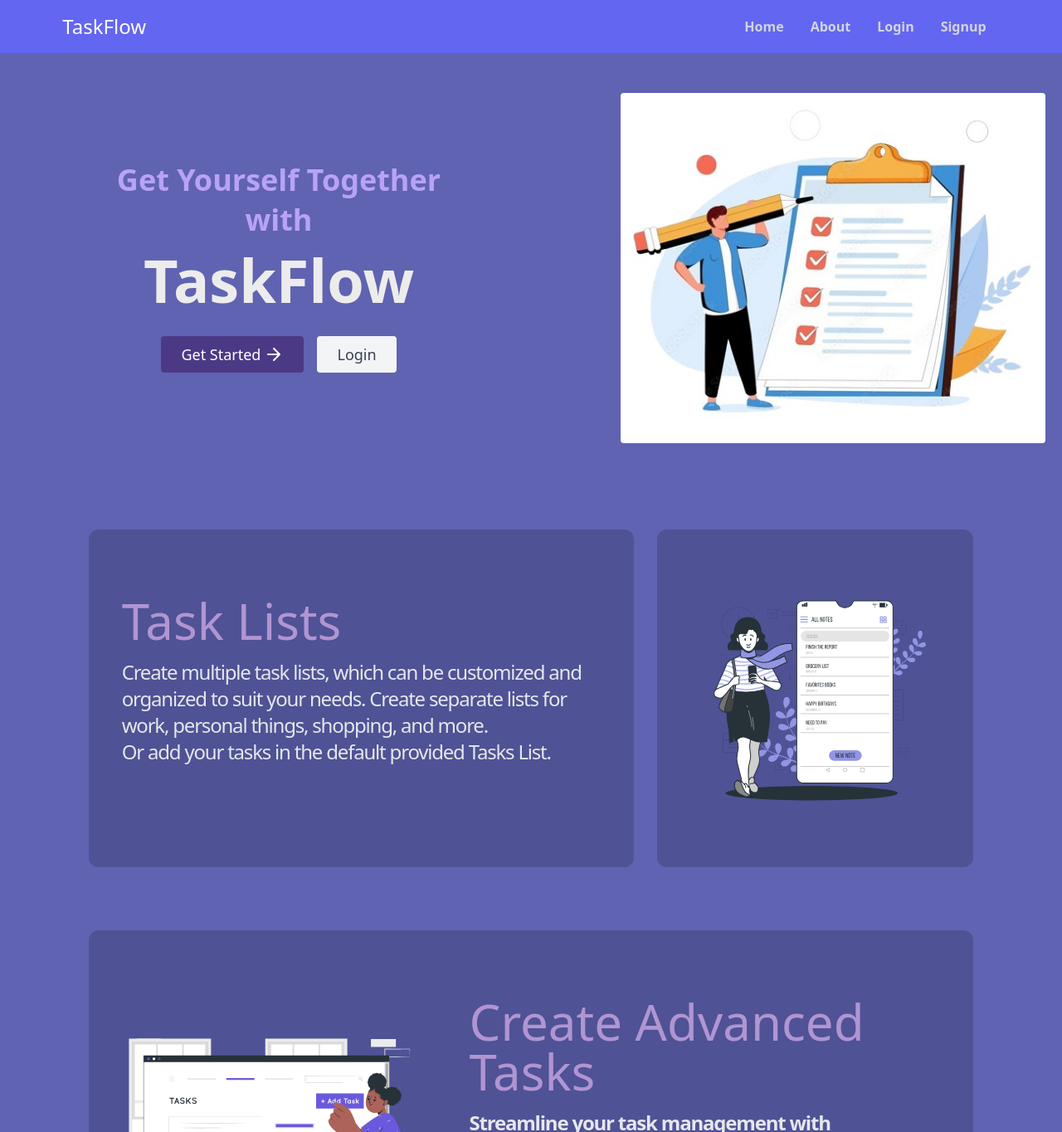
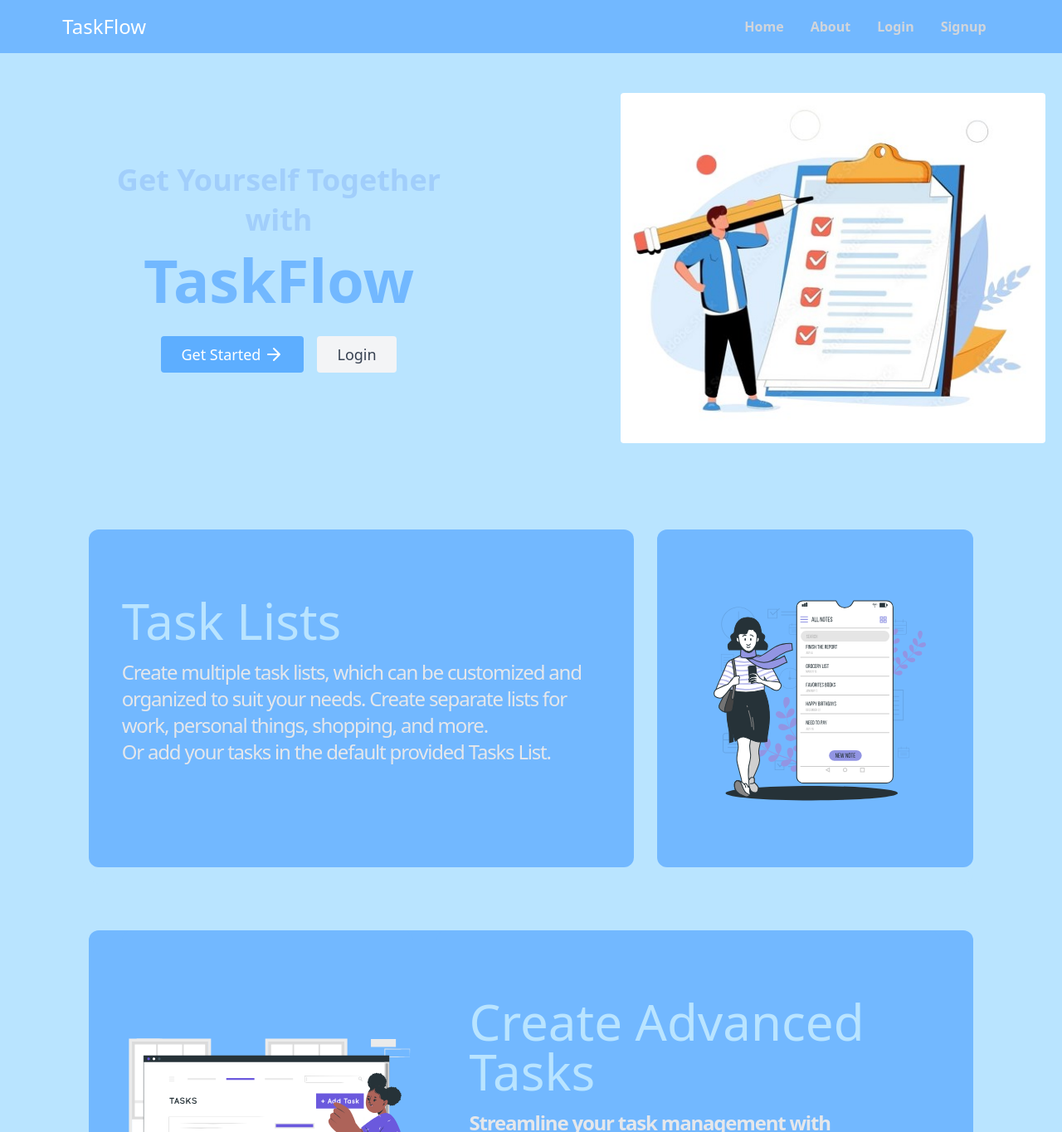
Before and after one commit to Taqi20/taskflow, a React (Vite) app in the folder frontend/: page / in a window 1280 px wide. Shown: the top 1364 px of the page at 83% size. Built offline with nearby package versions, Linux system fonts and the light colour scheme.

Commit message:
theme change

```diff
--- a/frontend/src/components/NoAuths/About.jsx
+++ b/frontend/src/components/NoAuths/About.jsx
@@ -2,7 +2,7 @@ import React from "react";
 
 function About() {
     return (
-        <section className="bg-[#4F5295] w-5/6 mx-auto mt-10 mb-5 2xl:w-4/6 2xl:mt-32 rounded-lg text-white px-7 py-6 font-popins flex flex-col space-y-6 text-center ">
+        <section className="bg-[#72b8ff] w-5/6 mx-auto mt-10 mb-5 2xl:w-4/6 2xl:mt-32 rounded-lg text-white px-7 py-6 font-popins flex flex-col space-y-6 text-center ">
             <h1 className="text-4xl text-center">Welcome to our Taskflow App!</h1>
 
             <div className="flex flex-col space-y-6 leading-7">
--- a/frontend/src/components/NoAuths/Home.jsx
+++ b/frontend/src/components/NoAuths/Home.jsx
@@ -9,24 +9,24 @@ import { Link } from "react-router-dom";
 export default function Home() {
     return (
         <>
-            <div className="bg-[#6063B1] h-screen w-full pb-10">
-                <section className=" body-font font-popins bg-[#6063B1]">
+            <div className="bg-[#b9e4ff] h-screen w-full pb-10">
+                <section className=" body-font font-popins bg-[#b9e4ff]">
                     <div className="container mx-auto flex px-5 py-12 md:flex-row flex-col items-center">
                         <div className="lg:flex-grow md:w-1/2 lg:pr-24 md:pr-16 flex flex-col mx-auto md:items-start  mb-16 md:mb-0 items-center text-center">
-                            <p className="text-3xl mb-2 font-semibold lg:text-4xl text-[#B8A2F7] mx-auto">
+                            <p className="text-3xl mb-2 font-semibold lg:text-4xl text-[#a1cefb] mx-auto">
                                 Get Yourself Together
                             </p>
 
-                            <p className=" text-3xl  mb-4 font-semibold lg:text-4xl text-[#B8A2F7] mx-auto">
+                            <p className=" text-3xl  mb-4 font-semibold lg:text-4xl text-[#a1cefb] mx-auto">
                                 {" "}
                                 with
                             </p>
-                            <p className="font-bold mb-8 text-5xl md:6xl lg:text-7xl xlg:text-8xl text-[#EDECEC] mx-auto">
+                            <p className="font-bold mb-8 text-5xl md:6xl lg:text-7xl xlg:text-8xl text-[#72b8ff] mx-auto">
                                 TaskFlow
                             </p>
                             <div className="flex justify-center mx-auto">
                                 <Link to="/signup">
-                                    <button className="flex text-white bg-[#4c3986] border-0 py-2 px-6 focus:outline-none hover:bg-[#523f8b] rounded md:text-base lg:text-lg">
+                                    <button className="flex text-white bg-[#5daeff] border-0 py-2 px-6 focus:outline-none hover:bg-[#41a0ff] rounded md:text-base lg:text-lg">
                                         <span>Get Started</span>
                                         <svg
                                             fill="none"
@@ -58,10 +58,10 @@ export default function Home() {
                     </div>
                 </section>
 
-                <section className="font-popins w-full my-14 bg-[#6063B1]">
-                    <div className="w-5/6 pb-5 xl:w-5/6 2xl:w-3/6 mx-auto flex flex-col lg:flex-row lg:space-x-7 rounded-xl bg-[#4F5295] lg:bg-[#6063B1]">
-                        <div className=" w-5/6 md:bg-[#4F5295] rounded-xl py-5 px-3 md:px-10 text-center lg:text-left mx-auto  lg:py-20  flex flex-col sm:space-y-4 ">
-                            <h1 className="text-3xl text-[#B095D2] lg:text-5xl xl:text-6xl">
+                <section className="font-popins w-full my-14 bg-[#b9e4ff]">
+                    <div className="w-5/6 pb-5 xl:w-5/6 2xl:w-3/6 mx-auto flex flex-col lg:flex-row lg:space-x-7 rounded-xl bg-[#72b8ff] lg:bg-[#b9e4ff]">
+                        <div className=" w-5/6 md:bg-[#72b8ff] rounded-xl py-5 px-3 md:px-10 text-center lg:text-left mx-auto  lg:py-20  flex flex-col sm:space-y-4 ">
+                            <h1 className="text-3xl text-[#b9e4ff] lg:text-5xl xl:text-6xl">
                                 Task Lists
                             </h1>
                             <p className="text-gray-200 tracking-tighter mt-3 lg:text-xl xl:text-2xl">
@@ -71,7 +71,7 @@ export default function Home() {
                                 the default provided Tasks List.
                             </p>
                         </div>
-                        <div className="w-5/6 md:w-1/2 md:bg-[#4F5295] mx-auto rounded-xl lg:py-20 flex items-center">
+                        <div className="w-5/6 md:w-1/2 md:bg-[#72b8ff] mx-auto rounded-xl lg:py-20 flex items-center">
                             <img
                                 src={mobileListImg}
                                 alt=""
@@ -82,9 +82,9 @@ export default function Home() {
                     </div>
                 </section>
 
-                <section className="font-popins w-full my-14 bg-[#6063B1]">
-                    <div className=" pb-5 w-5/6 xl:w-5/6 2xl:w-3/6 mx-auto flex flex-col-reverse lg:flex-row lg:space-x-7 rounded-xl bg-[#4F5295] px-3 md:px-10">
-                        <div className="w-5/6 md:w-1/2 md:bg-[#4F5295] mx-auto rounded-xl lg:py-20 flex items-center">
+                <section className="font-popins w-full my-14 bg-[#b9e4ff]">
+                    <div className=" pb-5 w-5/6 xl:w-5/6 2xl:w-3/6 mx-auto flex flex-col-reverse lg:flex-row lg:space-x-7 rounded-xl bg-[#72b8ff] px-3 md:px-10">
+                        <div className="w-5/6 md:w-1/2 md:bg-[#72b8ff] mx-auto rounded-xl lg:py-20 flex items-center">
                             <img
                                 src={addTaskImg}
                                 alt=""
@@ -92,8 +92,8 @@ export default function Home() {
                                 className="object-cover object-center rounded mx-auto"
                             />
                         </div>
-                        <div className=" w-5/6 md:bg-[#4F5295] rounded-xl py-5 lg:px-10 text-center lg:text-left mx-auto  lg:py-20  flex flex-col sm:space-y-4 ">
-                            <h1 className="text-3xl text-[#B095D2] lg:text-5xl xl:text-6xl">
+                        <div className=" w-5/6 md:bg-[#72b8ff] rounded-xl py-5 lg:px-10 text-center lg:text-left mx-auto  lg:py-20  flex flex-col sm:space-y-4 ">
+                            <h1 className="text-3xl text-[#b9e4ff] lg:text-5xl xl:text-6xl">
                                 Create Advanced Tasks
                             </h1>
                             <div className="text-gray-200 tracking-tighter mt-3 lg:text-xl xl:text-2xl">
@@ -119,10 +119,10 @@ export default function Home() {
                     </div>
                 </section>
 
-                <section className="font-popins w-full my-14 bg-[#6063B1]">
-                    <div className="w-5/6 pb-5 xl:w-5/6 2xl:w-3/6 mx-auto flex flex-col lg:flex-row lg:space-x-7 rounded-xl bg-[#4F5295] lg:bg-[#6063B1]">
-                        <div className=" w-5/6 md:bg-[#4F5295] rounded-xl py-5 px-3 lg:px-10 text-center lg:text-left mx-auto  lg:py-20  flex flex-col sm:space-y-4 ">
-                            <h1 className="text-3xl text-[#B095D2] lg:text-5xl xl:text-6xl">
+                <section className="font-popins w-full my-14 bg-[#b9e4ff]">
+                    <div className="w-5/6 pb-5 xl:w-5/6 2xl:w-3/6 mx-auto flex flex-col lg:flex-row lg:space-x-7 rounded-xl bg-[#72b8ff] lg:bg-[#b9e4ff]">
+                        <div className=" w-5/6 md:bg-[#72b8ff] rounded-xl py-5 px-3 lg:px-10 text-center lg:text-left mx-auto  lg:py-20  flex flex-col sm:space-y-4 ">
+                            <h1 className="text-3xl text-[#b9e4ff] lg:text-5xl xl:text-6xl">
                                 Specialized Lists
                             </h1>
                             <div className="text-gray-200 tracking-tighter mt-3 lg:text-xl xl:text-2xl">
@@ -155,7 +155,7 @@ export default function Home() {
                                 </p>
                             </div>
                         </div>
-                        <div className="w-full md:w-1/2 md:bg-[#4F5295] mx-auto rounded-xl lg:py-20 flex items-center">
+                        <div className="w-full md:w-1/2 md:bg-[#72b8ff] mx-auto rounded-xl lg:py-20 flex items-center">
                             <img
                                 src={calenderImg}
                                 alt=""
@@ -166,9 +166,9 @@ export default function Home() {
                     </div>
                 </section>
 
-                <section className="font-popins w-full my-14 bg-[#6063B1]">
-                    <div className=" pb-5 w-5/6 xl:w-5/6 2xl:w-3/6 mx-auto flex flex-col-reverse lg:flex-row lg:space-x-7 rounded-xl bg-[#4F5295] px-3 md:px-10">
-                        <div className=" md:w-1/2 md:bg-[#4F5295] mx-auto rounded-xl lg:py-20 flex items-center">
+                <section className="font-popins w-full my-14 bg-[#b9e4ff]">
+                    <div className=" pb-5 w-5/6 xl:w-5/6 2xl:w-3/6 mx-auto flex flex-col-reverse lg:flex-row lg:space-x-7 rounded-xl bg-[#72b8ff] px-3 md:px-10">
+                        <div className=" md:w-1/2 md:bg-[#72b8ff] mx-auto rounded-xl lg:py-20 flex items-center">
                             <img
                                 src={myDayImg}
                                 alt=""
@@ -176,8 +176,8 @@ export default function Home() {
                                 className="object-cover object-center rounded mx-auto"
                             />
                         </div>
-                        <div className=" w-5/6 md:bg-[#4F5295] rounded-xl py-5 lg:px-10 text-center lg:text-left mx-auto  lg:py-20  flex flex-col sm:space-y-4 ">
-                            <h1 className="text-3xl text-[#B095D2] lg:text-5xl xl:text-6xl">
+                        <div className=" w-5/6 md:bg-[#72b8ff] rounded-xl py-5 lg:px-10 text-center lg:text-left mx-auto  lg:py-20  flex flex-col sm:space-y-4 ">
+                            <h1 className="text-3xl text-[#b9e4ff] lg:text-5xl xl:text-6xl">
                                 Effortless Daily Task Planning
                             </h1>
                             <div className="text-gray-200 tracking-tighter mt-3 lg:text-xl xl:text-2xl">
@@ -200,10 +200,10 @@ export default function Home() {
                     </div>
                 </section>
 
-                <section className="font-popins w-full my-14 bg-[#6063B1]">
-                    <div className="w-5/6 pb-5 xl:w-5/6 2xl:w-3/6 mx-auto flex flex-col lg:flex-row lg:space-x-7 rounded-xl bg-[#4F5295] lg:bg-[#6063B1]">
-                        <div className=" w-5/6 md:bg-[#4F5295] rounded-xl py-5 px-3 lg:px-10 text-center lg:text-left mx-auto  lg:py-20  flex flex-col sm:space-y-4 ">
-                            <h1 className="text-3xl text-[#B095D2] lg:text-5xl xl:text-6xl">
+                <section className="font-popins w-full my-14 bg-[#b9e4ff]">
+                    <div className="w-5/6 pb-5 xl:w-5/6 2xl:w-3/6 mx-auto flex flex-col lg:flex-row lg:space-x-7 rounded-xl bg-[#72b8ff] lg:bg-[#b9e4ff]">
+                        <div className=" w-5/6 md:bg-[#72b8ff] rounded-xl py-5 px-3 lg:px-10 text-center lg:text-left mx-auto  lg:py-20  flex flex-col sm:space-y-4 ">
+                            <h1 className="text-3xl text-[#b9e4ff] lg:text-5xl xl:text-6xl">
                                 Seamless <br />
                                 Cross-Device Accessibility
                             </h1>
@@ -217,7 +217,7 @@ export default function Home() {
                                 </p>
                             </div>
                         </div>
-                        <div className="w-full md:w-1/2 md:bg-[#4F5295] mx-auto rounded-xl lg:py-20 flex items-center">
+                        <div className="w-full md:w-1/2 md:bg-[#72b8ff] mx-auto rounded-xl lg:py-20 flex items-center">
                             <img
                                 src={responsiveImg}
                                 alt=""
--- a/frontend/src/components/NoAuths/Login.jsx
+++ b/frontend/src/components/NoAuths/Login.jsx
@@ -90,23 +90,23 @@ export default function Login() {
     return (
         <>
             {user ? <p className="text-gray-300 text-xl font-semibold fixed top-16 left-3">Redirecting to the App...</p> : null}
-            <div className='h-full flex flex-col items-center justify-center'>
-                <p className="text-4xl md:text-5xl font-semibold text-gray-200 mb-3 mt-20">LogIn</p>
+            <div className='h-full flex flex-col items-center justify-center bg-[#72b8ff] w-4/5 sm:w-2/4 lg:w-1/3 mx-auto mt-10 2xl:mt-32 rounded-lg mb-10'>
+                <p className="text-4xl md:text-5xl font-semibold text-white mb-3 mt-20">LogIn</p>
                 <div className="h-3 mb-8">
                     {error && <p className="text-red-500 p-2">* {error}</p>}
-                    {success && <p className="text-white p-2">* {success}</p>}
+                    {success && <p className="text-black p-2">* {success}</p>}
                 </div>
 
                 <ThemeProvider theme={textFieldTheme}>
                     <form onSubmit={handleSubmit} className='w-full'>
-                        <div className="flex flex-col space-y-8 items-center mx-auto w-3/6 md:w-2/6">
+                        <div className="flex flex-col space-y-8 items-center mx-auto w-4/5">
                             <TextField
                                 variant="standard"
                                 label="Email"
                                 type="email"
                                 value={email}
                                 onChange={handleEmailChange}
-                                className="w-full bg-[#6063B1]"
+                                className="w-full text-[#72b8ff]"
                             />
                             <TextField
                                 variant="standard"
@@ -114,15 +114,15 @@ export default function Login() {
                                 label="Password"
                                 value={password}
                                 onChange={handlePasswordChange}
-                                className="w-full"
+                                className="w-full text-[#72b8ff]"
                             />
-                            <button type="submit" className="text-white bg-[#444684] px-4 py-2 rounded-lg text-lg hover:bg-[#4a4c8f]">
+                            <button type="submit" className="text-white bg-[#5daeff] px-4 py-2 rounded-lg text-lg hover:bg-[#41a0ff]">
                                 Login
                             </button>
                         </div>
                     </form>
-                    <div className="flex flex-col items-center space-y-2 mt-5">
-                        <p className="text-gray-200">New User?</p>
+                    <div className="flex flex-col items-center space-y-2 mt-5 mb-5">
+                        <p className="text-white">New User?</p>
                         <Link to={'/signup'}>
                             <button className="bg-gray-200 hover:bg-gray-100 px-4 py-2 rounded-md">
                                 Register Here
--- a/frontend/src/components/NoAuths/Navbar.jsx
+++ b/frontend/src/components/NoAuths/Navbar.jsx
@@ -38,7 +38,7 @@ const Navbar = () => {
 
     return (
         <>
-            <div className="bg-indigo-500 sticky z-20 w-full text-content top-0 transition-all duration-300 py-2">
+            <div className="bg-[#72b8ff] sticky z-20 w-full text-content top-0 transition-all duration-300 py-2">
                 <div className="sm:px-6 px-1 flex justify-around items-center">
                     <div className={`xl:max-w-[1280px] w-11/12`}>
                         <nav className="w-full flex py-2 justify-between items-center">
--- a/frontend/src/components/NoAuths/Signup.jsx
+++ b/frontend/src/components/NoAuths/Signup.jsx
@@ -136,8 +136,8 @@ export default function Signup() {
 
     return (
         <>
-            <div className="h-full flex flex-col items-center justify-center">
-                <p className="font-popins text-4xl md:text-4xl font-semibold text-gray-200 mb-3 mt-2">
+            <div className="h-full flex flex-col items-center justify-center  bg-[#72b8ff] w-4/5 sm:w-2/4 lg:w-1/3 mx-auto mt-10 2xl:mt-32 rounded-lg mb-10">
+                <p className="font-popins text-4xl md:text-4xl font-semibold text-gray-200 mb-3 mt-20">
                     Sign Up
                 </p>
                 <div className="h-3 mb-8">
@@ -148,7 +148,7 @@ export default function Signup() {
                 </div>
                 <ThemeProvider theme={textFieldTheme}>
                     <form className="w-full" onSubmit={(e) => handleRegister(e)}>
-                        <div className="flex flex-col space-y-6 items-center mx-auto w-3/6 md:w-2/6">
+                        <div className="flex flex-col space-y-6 items-center mx-auto w-4/5">
                             <TextField
                                 variant="standard"
                                 label="Full Name"
@@ -187,7 +187,7 @@ export default function Signup() {
                             />
                             <button
                                 type="submit"
-                                className="text-white bg-[#444684] px-4 py-2 rounded-lg text-lg hover:bg-[#4a4c8f]"
+                                className="text-white bg-[#5daeff] px-4 py-2 rounded-lg text-lg hover:bg-[#41a0ff]"
                                 onClick={handleRegister}
                             >
                                 Register
@@ -197,7 +197,7 @@ export default function Signup() {
                     <div className="flex flex-col items-center space-y-2 mt-5">
                         <p className="text-gray-200">Already Registered?</p>
                         <Link to={'/login'}>
-                            <button className="bg-gray-200 hover:bg-gray-100 px-4 py-2 rounded-md">
+                            <button className="bg-gray-200 hover:bg-gray-100 px-4 py-2 rounded-md mb-5">
                                 Login Here
                             </button>
                         </Link>
--- a/frontend/src/pages/LandingPage.jsx
+++ b/frontend/src/pages/LandingPage.jsx
@@ -6,7 +6,7 @@ function LandingPage() {
 
     useEffect(() => {
 
-        document.body.style.backgroundColor = "#6063B1";
+        document.body.style.backgroundColor = "#b9e4ff";
 
         return () => {
             document.body.style.backgroundColor = "";
```
